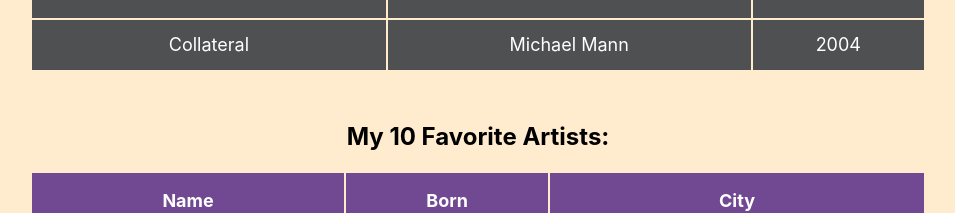
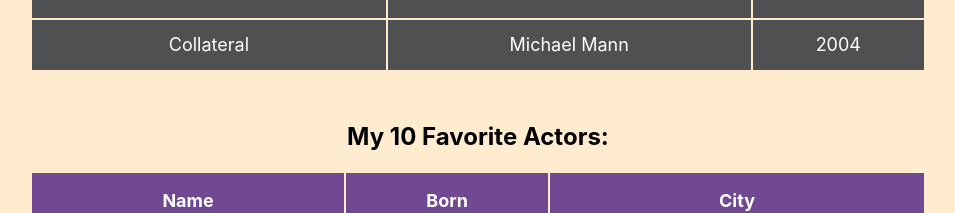
Before and after one commit to darciovilela/react-movies, a React (Create React App) app: page / in a window 1280 px wide. Shown: the part 880-1093 px from the top of the page, without its empty margins (162-1117 px from the left). Built offline with nearby package versions, Linux system fonts and the light colour scheme; data requests are answered from the project's data file.

Commit message:
Use axios to fetch actors

```diff
--- a/src/components/ActorsList.tsx
+++ b/src/components/ActorsList.tsx
@@ -1,10 +1,31 @@
-import db from '../data/db.json';
-const actors = db.actors;
+import { useState, useEffect } from 'react';
+import axios from 'axios';
+
+interface Actor {
+  name: string;
+  born: string;
+  city: string;
+}
 
 export const ActorsList = () => {
+  const [actors, setActors] = useState<Actor[]>([]);
+
+  // componentDidMount
+  useEffect(() => {
+    const callFetchFunction = async () => {
+      const result = await axios.get<Actor[]>('http://localhost:4000/actors');
+      setActors(result.data);
+    };
+    callFetchFunction();
+  }, []);
+
+  if (!actors.length) {
+    return <div>Loading... (or empty)</div>;
+  }
+
   return (
     <div>
-      <h2>My {actors.length} Favorite Artists:</h2>
+      <h2>My {actors.length} Favorite Actors:</h2>
       <table className="center">
         <thead className="Actors-table-head">
           <tr>
```
